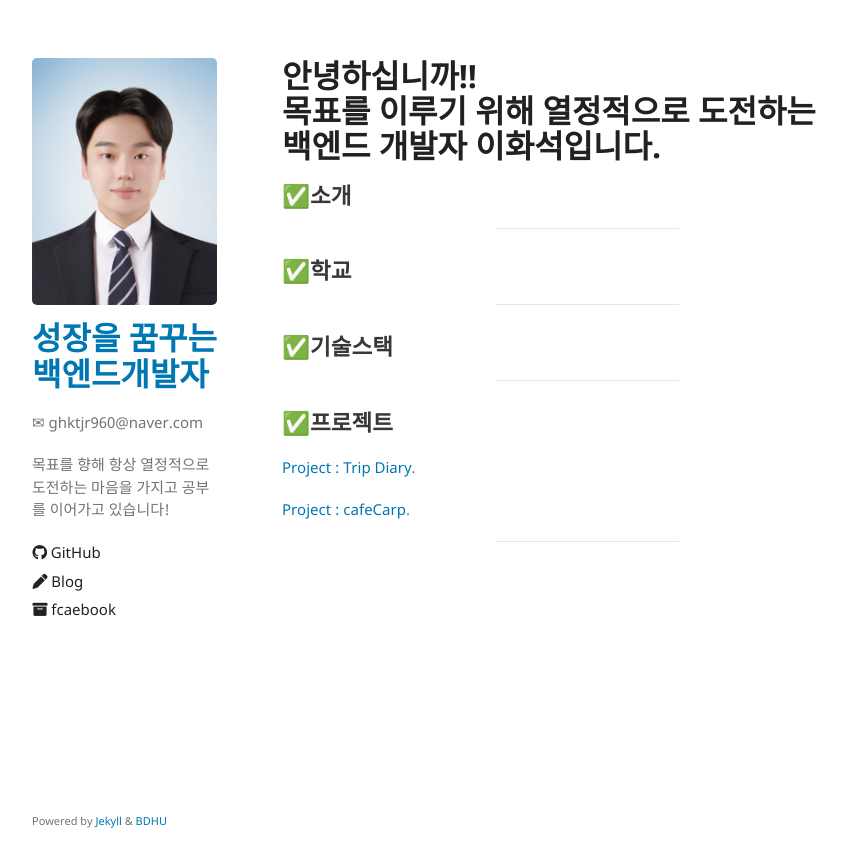
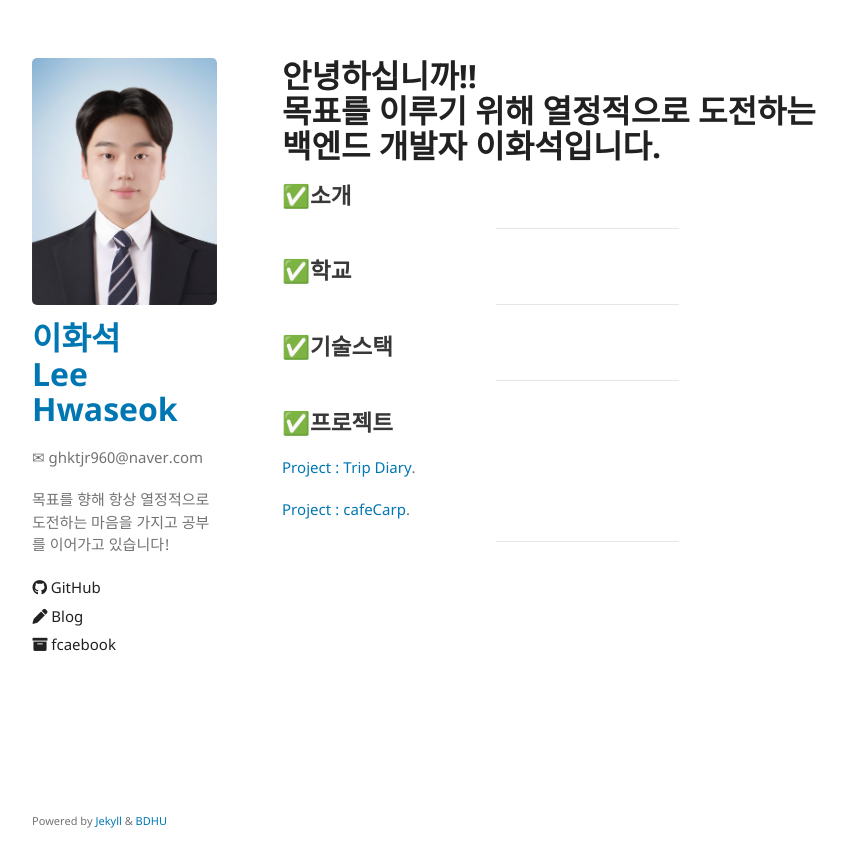
Before and after one commit to ghktjr960/ghktjr960.github.io, a Jekyll site: the page built from index.md, in a window 1280 px wide. Shown: the top 867 px of the page, without its empty margins (178-1025 px from the left). Built offline with Jekyll 4.4.1, drawn with Linux system fonts in a browser that asks for light colours; our own code applies the rules of GitHub Pages for plain Markdown files.

Commit message:
타이틀 수정

```diff
--- a/_config.yml
+++ b/_config.yml
@@ -1,4 +1,4 @@
-title: 성장을 꿈꾸는<br> 백엔드개발자
+title: 이화석<br>Lee Hwaseok
 logo: /assets/img/main.jpg
 email: ghktjr960@naver.com
 description: 목표를 향해 항상 열정적으로 도전하는 마음을 가지고 공부를 이어가고 있습니다!
```
